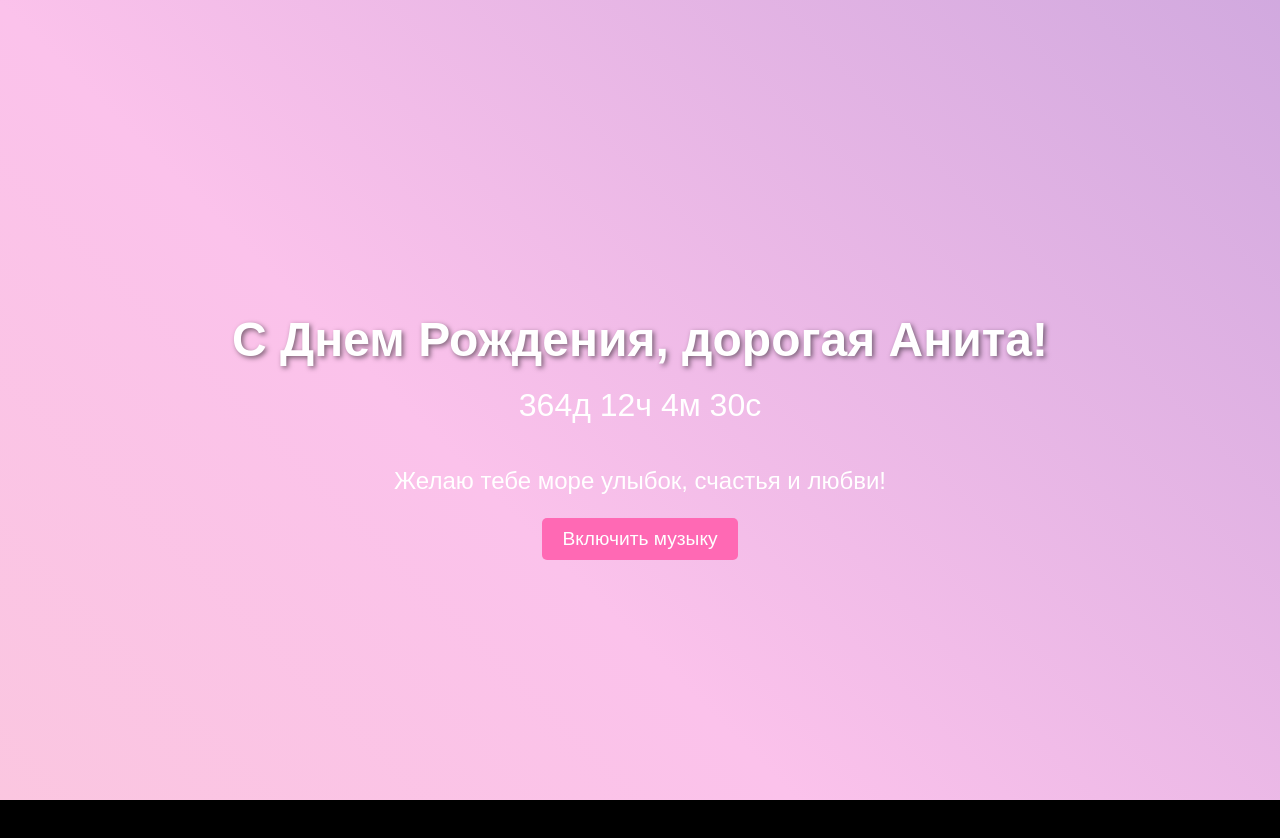
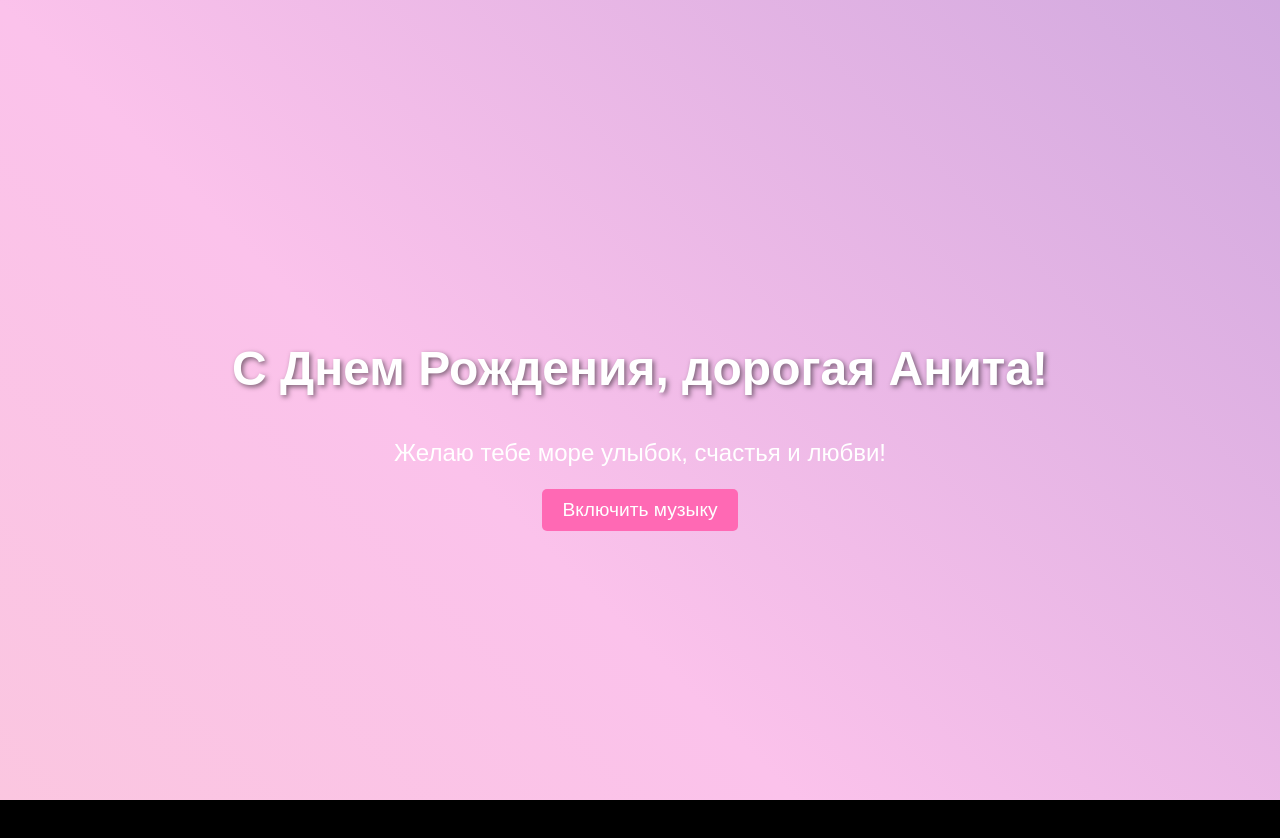
Before and after one commit to asventee/-, a plain HTML site: page index.html in a window 1280 px wide. Drawn offline with nearby package versions, Linux system fonts and the light colour scheme.

Commit message:
Update index.html

```diff
--- a/index.html
+++ b/index.html
@@ -276,33 +276,6 @@
   <script src="https://cdn.jsdelivr.net/npm/canvas-confetti@1.5.1/dist/confetti.browser.min.js"></script>
 
   <script>
-    // Функция для определения ближайшего дня рождения (25 февраля)
-    function getNextBirthday() {
-      const now = new Date();
-      const currentYear = now.getFullYear();
-      let birthday = new Date(currentYear, 1, 25);
-      if (now > birthday) {
-        birthday = new Date(currentYear + 1, 1, 25);
-      }
-      return birthday;
-    }
-
-    // Обратный отсчёт
-    const countdownElement = document.getElementById("countdown");
-    const birthday = getNextBirthday().getTime();
-    const timer = setInterval(() => {
-      const now = new Date().getTime();
-      const distance = birthday - now;
-      const days = Math.floor(distance / (1000 * 60 * 60 * 24));
-      const hours = Math.floor((distance % (1000 * 60 * 60 * 24)) / (1000 * 60 * 60));
-      const minutes = Math.floor((distance % (1000 * 60 * 60)) / (1000 * 60));
-      const seconds = Math.floor((distance % (1000 * 60)) / 1000);
-      countdownElement.innerHTML = `${days}д ${hours}ч ${minutes}м ${seconds}с`;
-      if (distance < 0) {
-        clearInterval(timer);
-        countdownElement.innerHTML = "С Днем Рождения!";
-      }
-    }, 1000);
 
     // Функции изменения громкости
     function fadeIn(audio, duration = 2000) {
```
